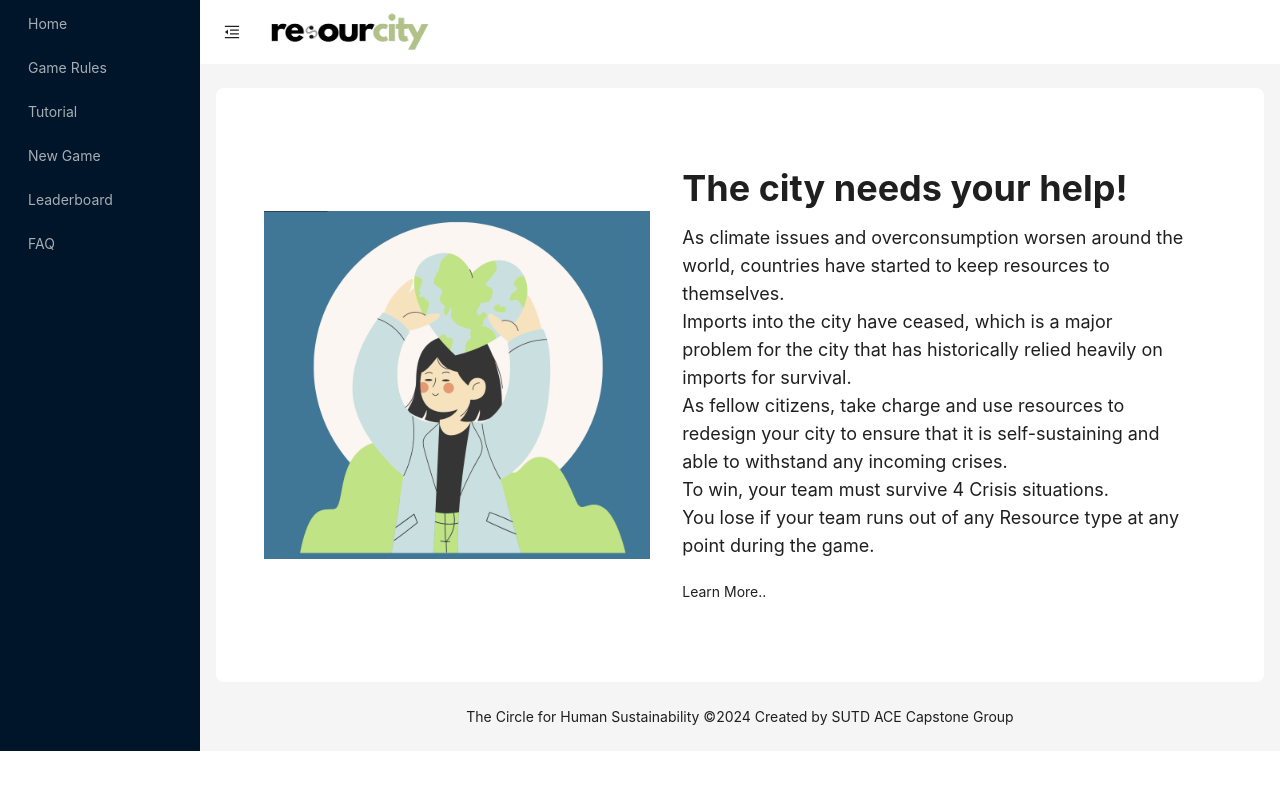
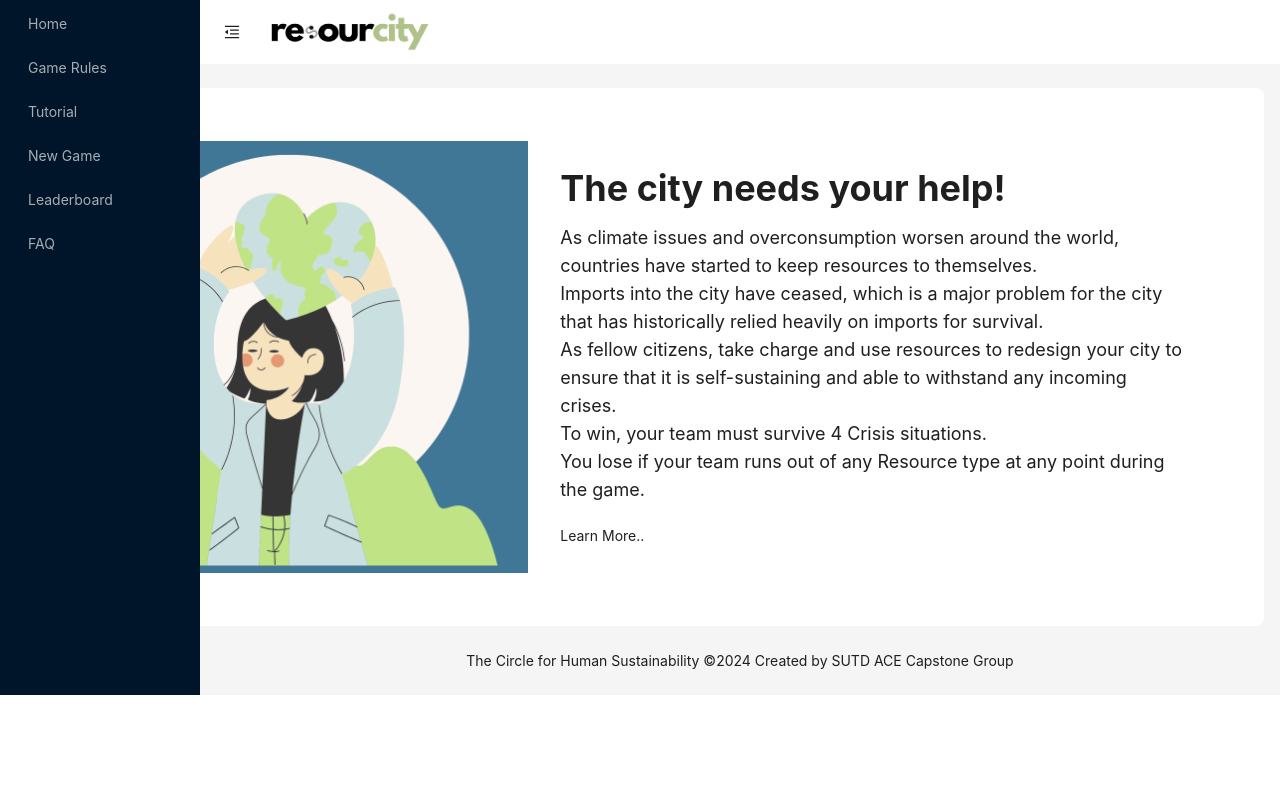
Before and after one commit to sihvn/Resourcity, a Next.js app: page / in a window 1280 px wide. Shown: the top 790 px of the page. Built offline with nearby package versions, Linux system fonts and the light colour scheme.

Commit message:
feat: menu overlaps the content

```diff
--- a/components/baseTemplate.js
+++ b/components/baseTemplate.js
@@ -89,6 +89,7 @@ const BaseTemplate = ({ children }) => {
                         minHeight: 280,
                         background: colorBgContainer,
                         borderRadius: borderRadiusLG,
+                        marginLeft: collapsed ? 0 : -200, // Adjust the negative margin based on your sider's width
                     }}
                 >
                     <div
```
